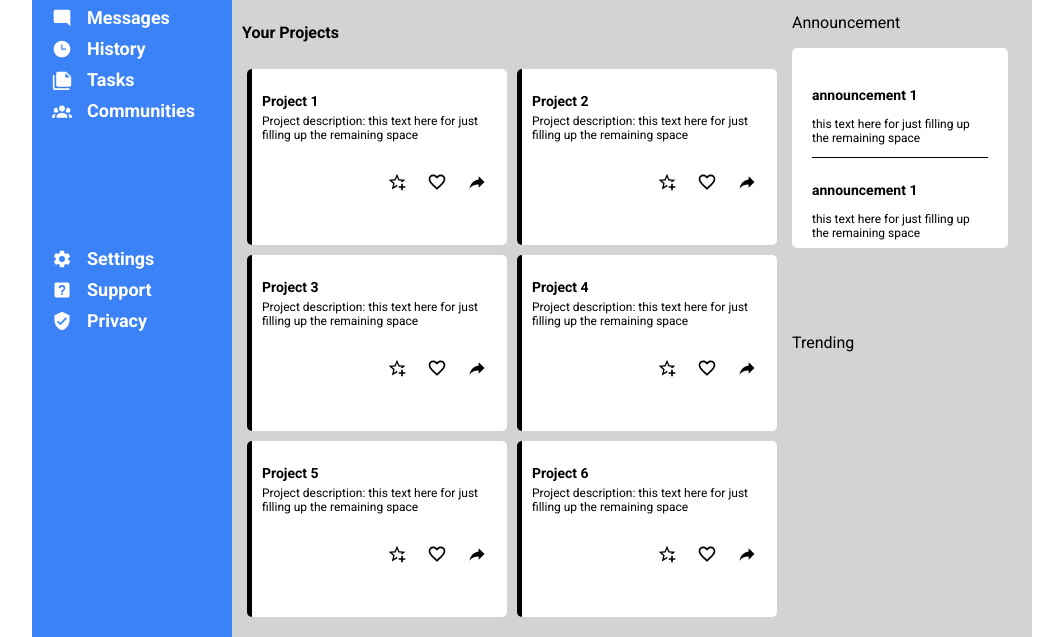
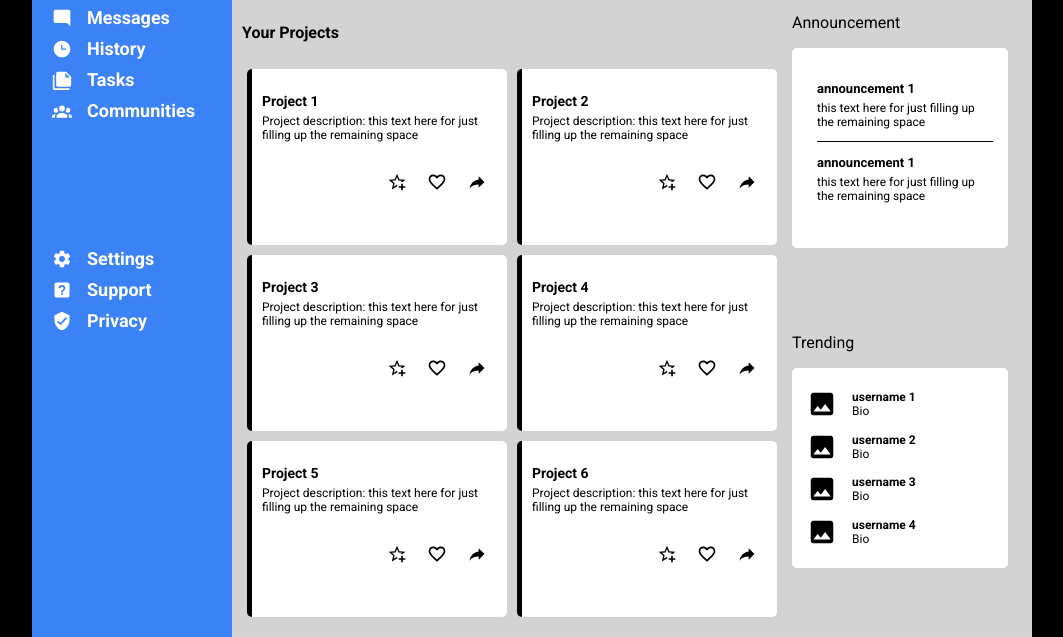
Before and after one commit to almehdharHub/admin-dashboard, a plain HTML site: page index.html in a window 1280 px wide. Shown: the part 163-800 px from the top of the page, without its empty margins (108-1171 px from the left). Drawn offline with Linux system fonts and the light colour scheme.

Commit message:
finished

```diff
--- a/index.html
+++ b/index.html
@@ -346,10 +346,72 @@
         <div id="trending">
           <p>Trending</p>
           <div>
-            <div></div>
-            <div></div>
-            <div></div>
-            <div></div>
+            <div>
+              <div class="text-center" id="user1">
+                <svg
+                  id="user-img"
+                  xmlns="http://www.w3.org/2000/svg"
+                  viewBox="0 0 24 24"
+                >
+                  <title>image</title>
+                  <path
+                    d="M8.5,13.5L11,16.5L14.5,12L19,18H5M21,19V5C21,3.89 20.1,3 19,3H5A2,2 0 0,0 3,5V19A2,2 0 0,0 5,21H19A2,2 0 0,0 21,19Z"
+                  />
+                </svg>
+                <div>
+                  <p class="username">username 1</p>
+                  <p class="bio">Bio</p>
+                </div>
+              </div>
+              <div class="text-center" id="user2">
+                <svg
+                  id="user-img"
+                  xmlns="http://www.w3.org/2000/svg"
+                  viewBox="0 0 24 24"
+                >
+                  <title>image</title>
+                  <path
+                    d="M8.5,13.5L11,16.5L14.5,12L19,18H5M21,19V5C21,3.89 20.1,3 19,3H5A2,2 0 0,0 3,5V19A2,2 0 0,0 5,21H19A2,2 0 0,0 21,19Z"
+                  />
+                </svg>
+                <div>
+                  <p class="username">username 2</p>
+                  <p class="bio">Bio</p>
+                </div>
+              </div>
+              <div class="text-center" id="user3">
+                <svg
+                  id="user-img"
+                  xmlns="http://www.w3.org/2000/svg"
+                  viewBox="0 0 24 24"
+                >
+                  <title>image</title>
+                  <path
+                    d="M8.5,13.5L11,16.5L14.5,12L19,18H5M21,19V5C21,3.89 20.1,3 19,3H5A2,2 0 0,0 3,5V19A2,2 0 0,0 5,21H19A2,2 0 0,0 21,19Z"
+                  />
+                </svg>
+                <div>
+                  <p class="username">username 3</p>
+                  <p class="bio">Bio</p>
+                </div>
+              </div>
+              <div class="text-center" id="user4">
+                <svg
+                  id="user-img"
+                  xmlns="http://www.w3.org/2000/svg"
+                  viewBox="0 0 24 24"
+                >
+                  <title>image</title>
+                  <path
+                    d="M8.5,13.5L11,16.5L14.5,12L19,18H5M21,19V5C21,3.89 20.1,3 19,3H5A2,2 0 0,0 3,5V19A2,2 0 0,0 5,21H19A2,2 0 0,0 21,19Z"
+                  />
+                </svg>
+                <div>
+                  <p class="username">username 4</p>
+                  <p class="bio">Bio</p>
+                </div>
+              </div>
+            </div>
           </div>
         </div>
       </div>
--- a/style.css
+++ b/style.css
@@ -3,10 +3,10 @@
 body {
   margin: 0;
   font-family: "Roboto", sans-serif;
+  background-color: black;
 }
 * {
   box-sizing: border-box;
-  /* outline: red 1px solid; */
 }
 
 #dashboard {
@@ -39,6 +39,7 @@ body {
   display: flex;
   align-items: center;
   justify-content: center;
+  margin-left: 20px;
 }
 
 #search-field {
@@ -151,7 +152,8 @@ svg {
   fill: white;
 }
 #header svg,
-#projects svg {
+#projects svg,
+#trending svg {
   fill: black;
 }
 #user-img {
@@ -242,14 +244,10 @@ li {
   background-color: white;
   border-radius: 5px;
   padding: 20px;
-  display: flex;
-  flex-direction: column;
-  justify-content: space-around;
-  align-items: center;
+
   margin-right: 10px;
 }
 #announcement > div > div {
-  /* height: 25%; */
   border-bottom: black 1px solid;
   margin: 5px;
   width: 100%;
@@ -258,12 +256,62 @@ li {
   border-bottom: none;
 }
 .announcement-title {
-  font-size: 14px;
+  font-size: 13px;
   font-weight: 600;
+  margin-bottom: 0;
 }
 .announcement-description {
   font-size: 12px;
+  margin-top: 5px;
 }
 #trending {
   grid-area: trending;
 }
+#trending > div {
+  width: 90%;
+  height: 200px;
+  background-color: white;
+  border-radius: 5px;
+  margin-right: 10px;
+  padding: 15px;
+}
+#trending > div > div {
+  width: 100%;
+  height: 100%;
+  display: grid;
+  grid-template-columns: 1fr;
+  grid-template-rows: repeat(4, 1fr);
+  grid-template-areas:
+    "user1"
+    "user2"
+    "user3"
+    "user4";
+}
+.text-center {
+  display: flex;
+  align-items: center;
+  justify-content: flex-start;
+}
+
+#user1 {
+  grid-area: user1;
+}
+#user2 {
+  grid-area: user2;
+}
+#user3 {
+  grid-area: user3;
+}
+#user4 {
+  grid-area: user4;
+}
+.username {
+  font-size: 12px;
+  font-weight: 600;
+  margin: 0;
+}
+
+.bio {
+  font-size: 12px;
+  margin: 0;
+}
```
